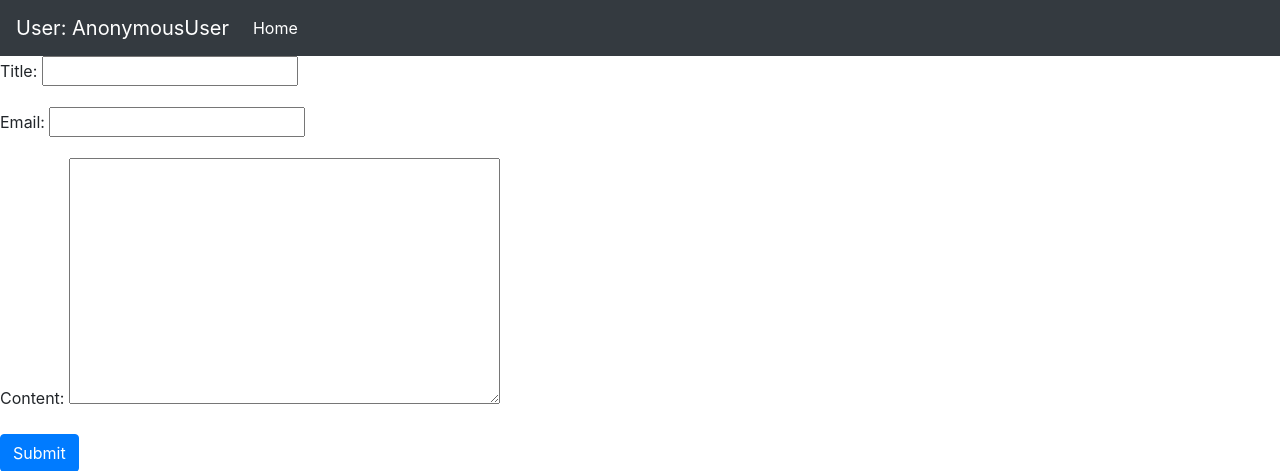
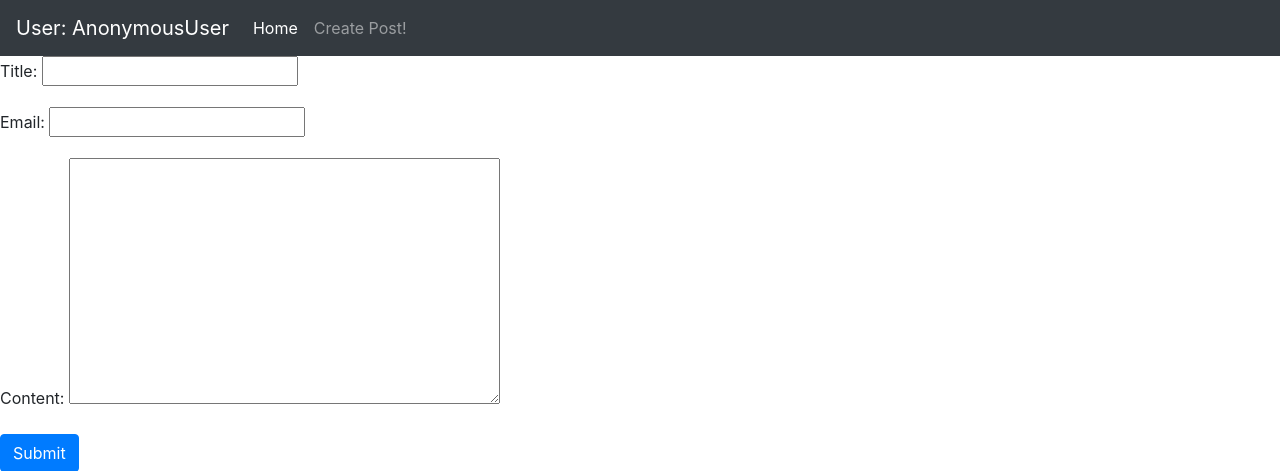
Before and after one commit to MykytaKuzmytskyi/Blog, a Django app: page /post/create/ in a window 1280 px wide. Shown: the top 471 px of the page. Run offline with Django 4.2, Linux system fonts and the light colour scheme; parts of the project's set-up code (start-up, migrations or seed data) failed here and were passed over; some libraries are stand-ins or nearby versions.

Commit message:
Added button post-create in html.

```diff
--- a/templates/base.html
+++ b/templates/base.html
@@ -27,6 +27,12 @@
       <li class="nav-item active">
         <a class="nav-link" href="/">Home <span class="sr-only">(current)</span></a>
       </li>
+      <li class="nav-item dropdown">
+        <a class="nav-link" href="{% url 'blog:post-create' %}" id="navbarDropdown" role="button"
+           aria-haspopup="true" aria-expanded="false">
+          Create Post!
+        </a>
+      </li>
     </ul>
   </div>
 </nav>
```
